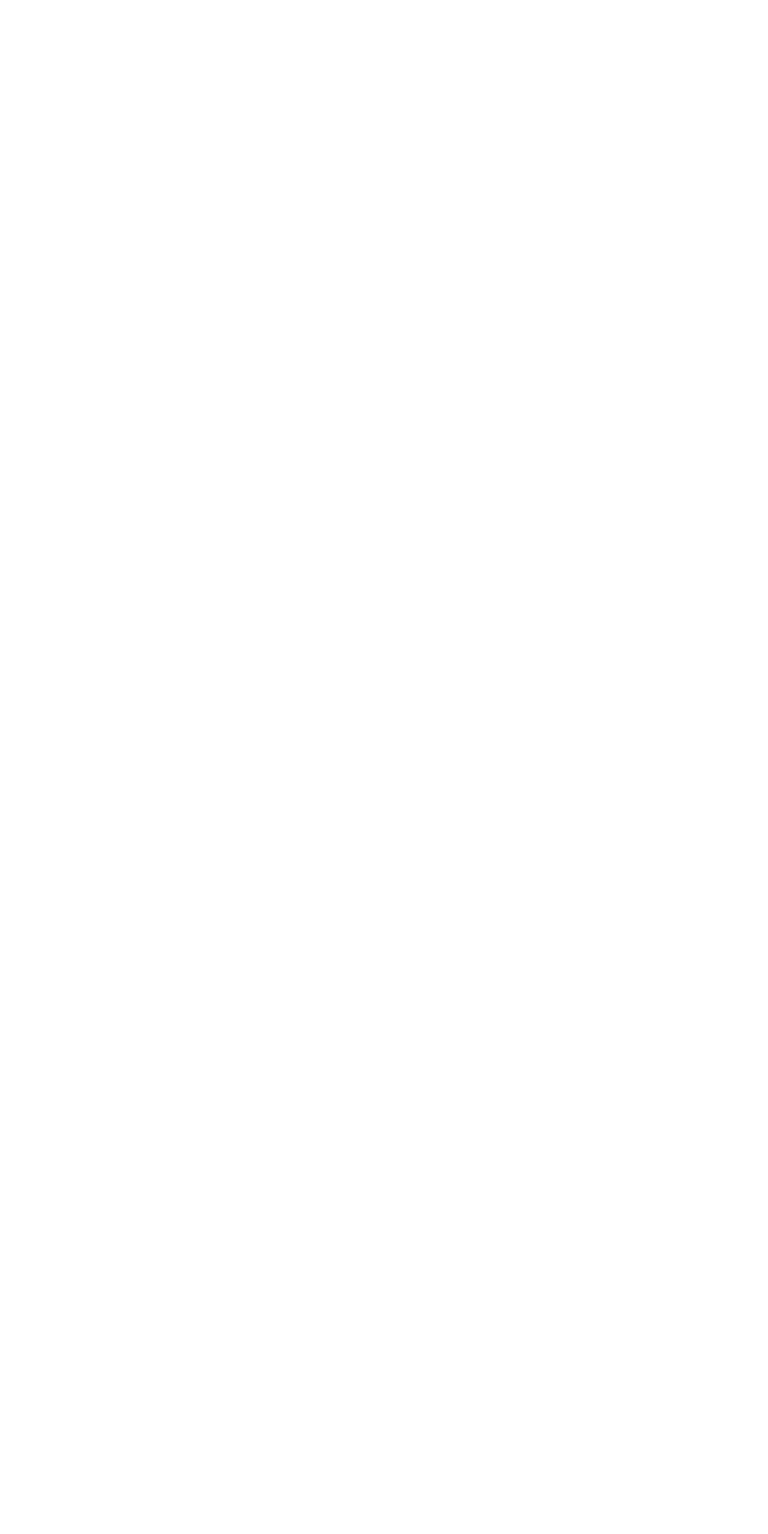
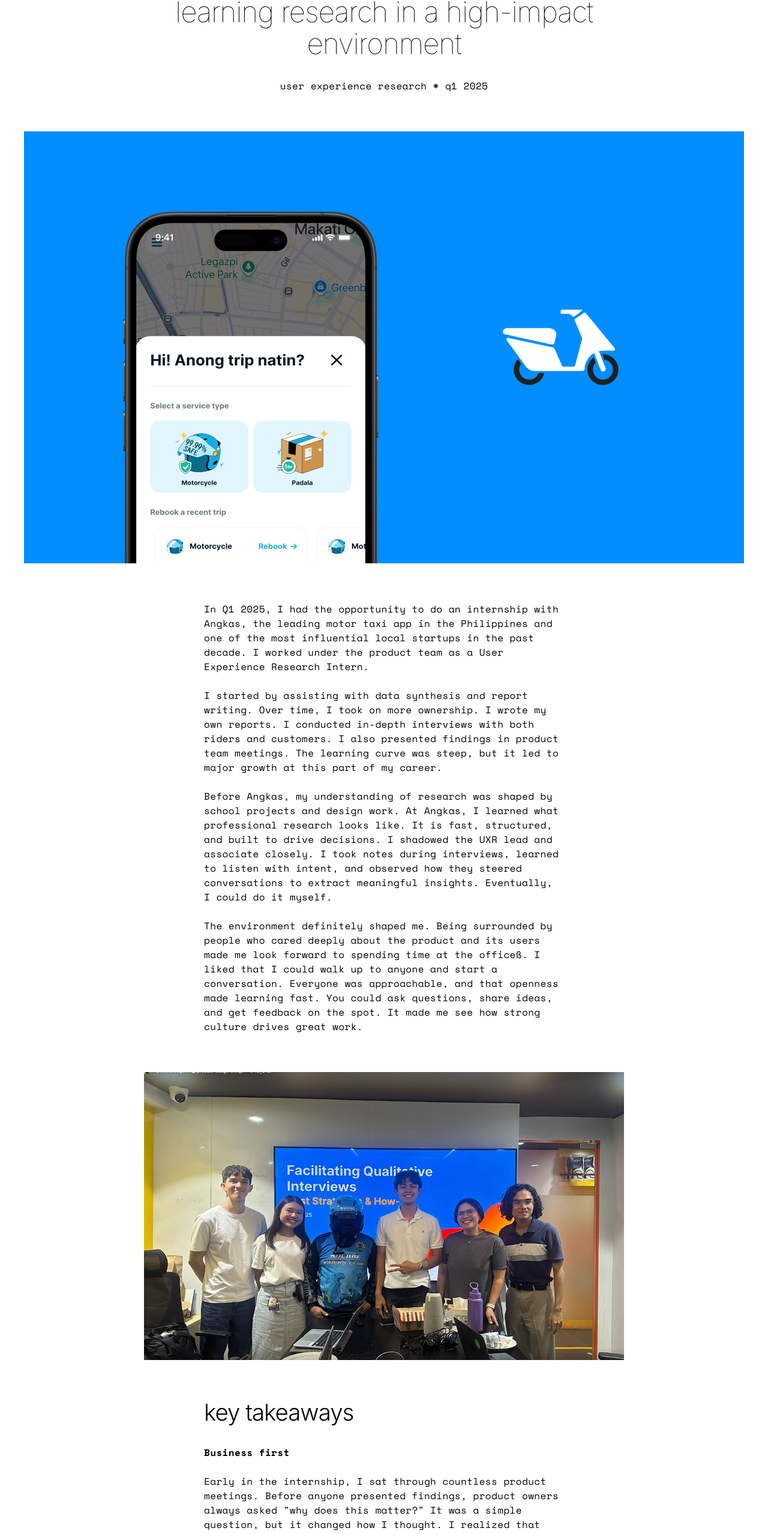
Before and after one commit to 0002F16/john-portfolio, a React (Vite) app in the folder john/: page /angkas in a window 1280 px wide. Before the commit this address had no page. Shown: the part 219-2776 px from the top of the page at 60% size. Before the commit the page ends 800 px from the top, so only its background shows below. Built offline with nearby package versions, Linux system fonts and the light colour scheme; a web font is replaced by a local one.

Commit message:
added angkas case study

```diff
--- /dev/null
+++ b/john/src/Angkas.jsx
@@ -0,0 +1,112 @@
+import Header from './Header'
+import Footer from './Footer'
+import './ProjectPage.css'
+
+function Angkas() {
+  return (
+    <div className="app">
+      {/* Header Navigation */}
+      <Header currentPage="angkas" />
+
+      {/* Main Content */}
+      <main className="project-page">
+        <div className="project-content">
+          {/* Project Title */}
+          <div className="project-title">
+            <h2 className="project-title-line">angkas uxr internship:{"\n"}learning research in a high-impact environment</h2>
+          </div>
+
+          {/* Project Metadata */}
+          <div className="project-metadata">
+            <p className="text-metadata">user experience research * q1 2025</p>
+          </div>
+
+
+          {/* Project Detail Image */}
+          <div className="project-detail-image-container first-image">
+            <img
+              src="/images/projects/angkas-1.png"
+              alt="Angkas motor scooter illustration"
+              className="project-detail-image"
+            />
+          </div>
+
+          {/* Body Text */}
+          <div className="section-container">
+            <p className="body-text">
+              In Q1 2025, I had the opportunity to do an internship with Angkas, the leading motor taxi app in the Philippines and one of the most influential local startups in the past decade. I worked under the product team as a User Experience Research Intern.
+            </p>
+            <p className="body-text">
+              I started by assisting with data synthesis and report writing. Over time, I took on more ownership. I wrote my own reports. I conducted in-depth interviews with both riders and customers. I also presented findings in product team meetings. The learning curve was steep, but it led to major growth at this part of my career.
+            </p>
+            <p className="body-text">
+              Before Angkas, my understanding of research was shaped by school projects and design work. At Angkas, I learned what professional research looks like. It is fast, structured, and built to drive decisions. I shadowed the UXR lead and associate closely. I took notes during interviews, learned to listen with intent, and observed how they steered conversations to extract meaningful insights. Eventually, I could do it myself.
+            </p>
+            <p className="body-text">
+              The environment definitely shaped me. Being surrounded by people who cared deeply about the product and its users made me look forward to spending time at the officeß. I liked that I could walk up to anyone and start a conversation. Everyone was approachable, and that openness made learning fast. You could ask questions, share ideas, and get feedback on the spot. It made me see how strong culture drives great work.
+            </p>
+          </div>
+
+          <div className="project-detail-image-container">
+            <img
+              src="/images/projects/angkas-2.png"
+              alt="Picture with the angkas team"
+              className="project-detail-image"
+            />
+          </div>
+
+
+
+          {/* Key Takeaways Section */}
+          <div className="section-container">
+            <h3 className="section-heading">key takeaways</h3>
+
+            <p className="body-text" style={{ fontWeight: 'var(--weight-semibold)' }}>
+              Business first
+            </p>
+            <p className="body-text">
+              Early in the internship, I sat through countless product meetings. Before anyone presented findings, product owners always asked "why does this matter?" It was a simple question, but it changed how I thought. I realized that research has no weight unless it supports business goals. From that point on, I learned to frame my insights around impact. Every finding needed to answer what it means for the business.
+            </p>
+
+            <p className="body-text" style={{ fontWeight: 'var(--weight-semibold)', marginTop: '2rem' }}>
+              Growth
+            </p>
+            <p className="body-text">
+              UXR was new to me. I had done design, but never at this depth. Every day I practiced synthesizing data, writing reports, and sitting in on interviews. Eventually, I ran my own sessions. I learned how to ask better questions, get past surface-level answers, and find patterns fast.
+            </p>
+
+            <p className="body-text" style={{ fontWeight: 'var(--weight-semibold)', marginTop: '2rem' }}>
+              Empathy
+            </p>
+            <p className="body-text">
+              Talking to people became my favorite part of the job. Angkas serves both riders and customers, and each individual has their own story. Listening to them helped me see how different lives intersect in one product. Empathy in research is about understanding people and their problems deeply enough to make decisions that respect their reality. That's a mindset I carry with me always.
+            </p>
+
+            <p className="body-text" style={{ fontWeight: 'var(--weight-semibold)', marginTop: '2rem' }}>
+              Systems matter
+            </p>
+            <p className="body-text">
+              Angkas had systems that kept research moving. We had a steady flow of respondents and structured processes for synthesis. At first, I took that for granted, but its only when I left and did my own research that I realized how much time those systems saved.
+            </p>
+           </div>
+
+
+            <div className="section-container final-section">
+                <p className="body-text" style={{ marginTop: '2rem' }}>
+                After Angkas, I stopped designing in isolation. I now begin every project by talking to users. You cannot design what you do not understand. Research gives direction, and human feedback should be the driving force behind every design decision you make.
+                </p>
+                <p className="body-text">
+                While the internship did not make me want to do research full-time, it made me a much better designer. I now approach every problem with evidence and empathy. Working at Angkas showed me what a high-performing team looks like and what it means to deliver work that counts.
+                </p>
+           </div>
+
+          </div>
+      </main>
+
+      {/* Footer Section */}
+      <Footer />
+    </div>
+  )
+}
+
+export default Angkas
--- a/john/src/App.css
+++ b/john/src/App.css
@@ -196,6 +196,8 @@
 
 .project {
   margin-top: 6rem;
+  text-decoration: none;
+  color: inherit;
 }
 
 .project:last-child {
--- a/john/src/App.jsx
+++ b/john/src/App.jsx
@@ -3,6 +3,7 @@
 import Landing from './Landing'
 import About from './About'
 import OnlineCareers from './OnlineCareers'
+import Angkas from './Angkas'
 import ScrollToTop from './ScrollToTop'
 
 function App() {
@@ -13,6 +14,7 @@
         <Route path="/" element={<Landing />} />
         <Route path="/about" element={<About />} />
         <Route path="/onlinecareers" element={<OnlineCareers />} />
+        <Route path="/angkas" element={<Angkas />} />
       </Routes>
     </Router>
   )
--- a/john/src/Landing.jsx
+++ b/john/src/Landing.jsx
@@ -118,7 +118,7 @@
           <p className="text-base">building a job website from the ground up</p>
         </Link>
 
-        <div className="project">
+        <Link to="/angkas" className="project">
           <div className="project-image-container">
             <img
               src="/images/projects/angkas.png"
@@ -128,7 +128,7 @@
           </div>
           <h3 className="heading-4">angkas uxr internship</h3>
           <p className="text-base">user experience research for the country's leading motor taxi hailing app</p>
-        </div>
+        </Link>
       </section>
 
       {/* Testimonials Section */}
--- a/john/src/OnlineCareers.jsx
+++ b/john/src/OnlineCareers.jsx
@@ -1,6 +1,6 @@
 import Header from './Header'
 import Footer from './Footer'
-import './OnlineCareers.css'
+import './ProjectPage.css'
 
 function OnlineCareers() {
   return (
```
Also changed, not shown: john/public/images/projects/angkas-1.png (added), john/public/images/projects/angkas-2.png (added), john/src/ProjectPage.css (renamed from john/src/OnlineCareers.css).
